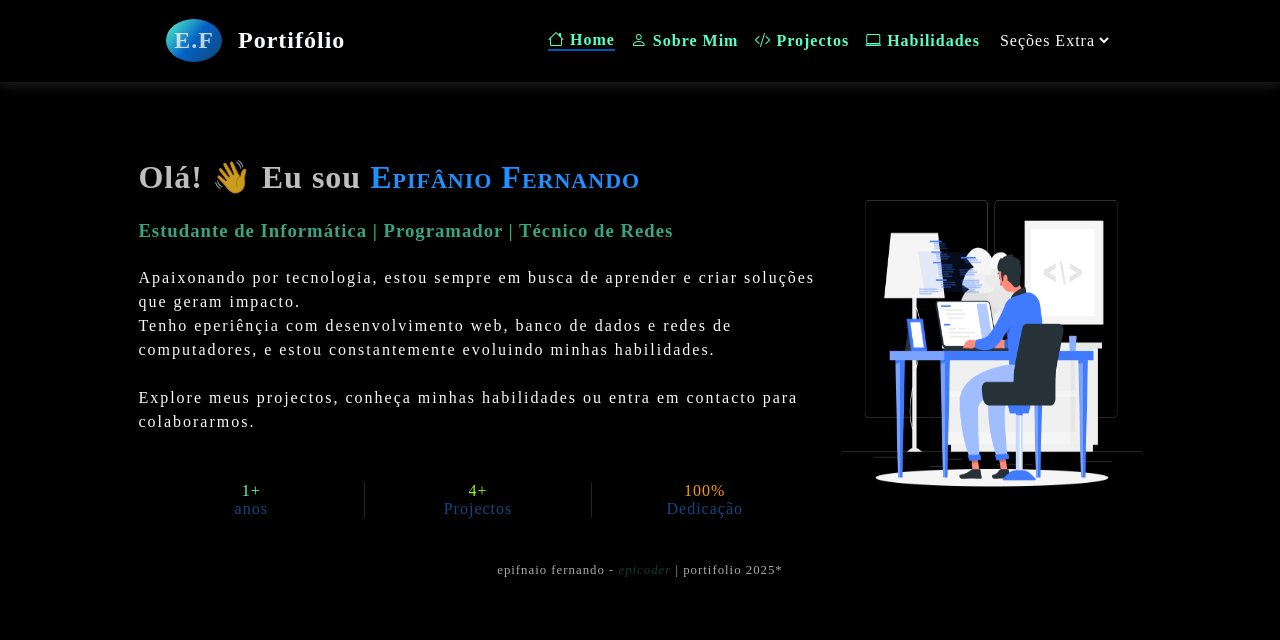
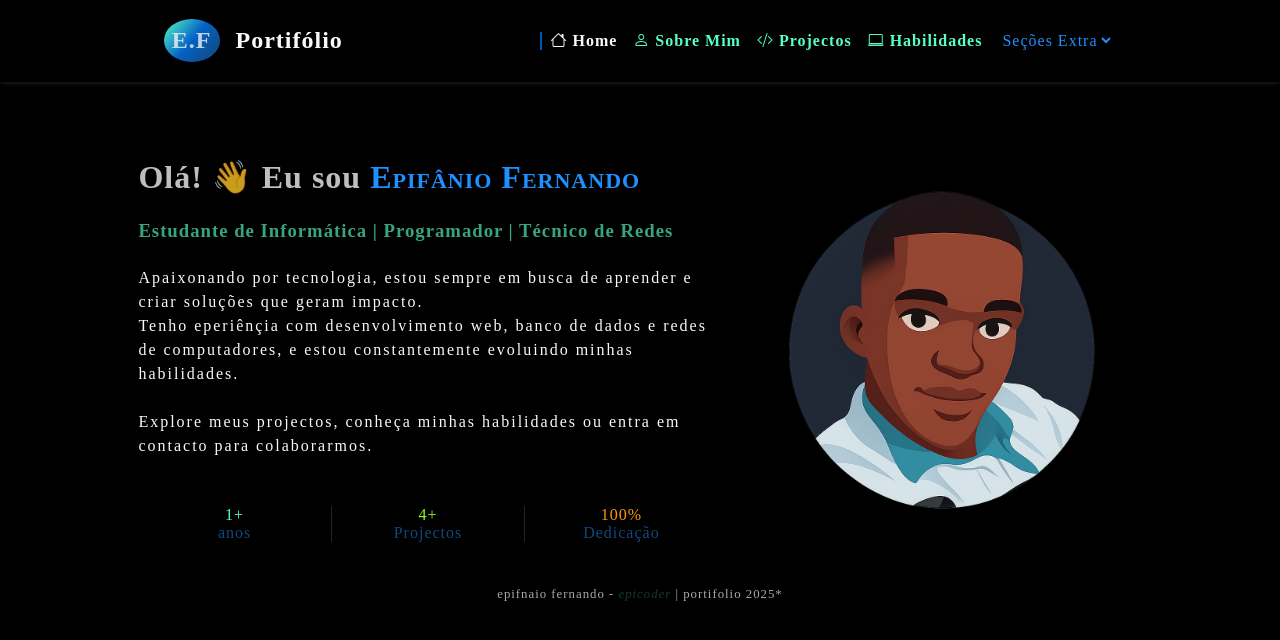
Before and after one commit to epifaniovalente/epicoder_frontend, a PHP site: page / in a window 1280 px wide. Shown: the top 640 px of the page. Run offline with PHP 8.4, Linux system fonts and the light colour scheme; some web fonts are replaced.

Commit message:
portifolio
menu alterado

```diff
--- a/epicoder/CSS/style.css
+++ b/epicoder/CSS/style.css
@@ -35,7 +35,7 @@ header {
     top: 0;
     padding: 1.5% 2%;
     backdrop-filter: blur(20px);
-    box-shadow: 0 0 15px rgba(245, 245, 245, 0.192);
+    box-shadow: 0 0 5px rgba(245, 245, 245, 0.192);
 }
 
 nav {
@@ -65,40 +65,46 @@ nav .logo-text {
 }
 
 nav .menu-link {
+    overflow-x: hidden;
     height: fit-content;
     display: flex;
     align-items: center;
     list-style: none;
     gap: 1rem;
     padding: 2px;
-    transition: all .3s ease;
-}
-
-.menu-link div:first-child{
-    display: none;
-}
-.fechar-menu{
-    width: 100%;
-    text-align: right;
-    padding-right: 5%;
-
-    cursor: pointer;
-    background: transparent;
-    outline: none;
-    border: none;
-    font-size: 1.7rem;
-    font-weight: 600;
-    color: var(--light-color);
-
-    transition: all .4s cubic-bezier(0.175, 0.885, 0.32, 1.275);
+    transition: all .4s ease;
     transform-origin: left;
 }
 
-.menu-link .link.ativo {
-    border-bottom: 2px solid var(--cor3);
+.menu-link .logo-name{
+    width: 100%;
+    text-align: center;
+    border: 1px solid #8fff0d;
+    font-size: 1.5rem;
+    padding: 3%;
+    background: linear-gradient(130deg, #0461c4, #124673);
+}
+
+nav .menu-link.abrir {
+    display: block;
+}
+
+.menu-link div:first-child {
+    display: none;
+}
+
+.menu-link .link {
+    display: flex;
+}
+
+.menu-link .link a.ativo {
+    padding-left: .5rem;
+    color: var(--light-color);
+    border-left: 2px solid var(--cor3);
 }
 
 .menu-link .link a {
+    flex: 1;
     font-size: 1rem;
     text-decoration: none;
     color: #57ffc9;
@@ -112,6 +118,7 @@ nav .menu-link {
     color: var(--light-color);
     border: none;
     outline: none;
+    color: #1e90ff;
 }
 
 select option {
@@ -193,8 +200,7 @@ main.main-content {
 }
 
 .main-content .perfil img {
-    flex: 1;
-    max-width: 300px;
+    max-width: 400px;
 }
 
 .infor {
--- a/epicoder/JS/script.js
+++ b/epicoder/JS/script.js
@@ -1,3 +1,6 @@
-document.addEventListener('DOMContentLoaded', function () {
+const btn = document.getElementById('botao');
+const menu = document.querySelector('.menu-link');
 
-});
+btn.addEventListener('click',function () {
+    menu.classList.toggle('abrir');
+})
--- a/index.html
+++ b/index.html
@@ -5,8 +5,7 @@
     <meta charset="UTF-8">
     <meta name="viewport" content="width=device-width, initial-scale=1.0">
     <title>EpiCoder-Portifolio</title>
-        <link rel="stylesheet"
-            href="https://cdn.jsdelivr.net/npm/bootstrap-icons@1.13.1/font/bootstrap-icons.min.css">
+    <link rel="stylesheet" href="https://cdn.jsdelivr.net/npm/bootstrap-icons@1.13.1/font/bootstrap-icons.min.css">
     <link rel="stylesheet" href="epicoder/CSS/style.css">
 </head>
 
@@ -18,11 +17,11 @@
                 <span class="logo-text">Portifólio</span>
             </div>
             <ul class="menu-link">
-                    <div class="fechar-menu">
-                        <i class="bi bi-x-lg"></i>
+                <div class="logo-name">
+                    Epifânio Fernando
                 </div>
-                    <li class="link ativo">
-                        <a href="#" target="_self">
+                <li class="link">
+                    <a href="#" target="_self" class="ativo">
                         <i class="bi bi-house"></i>
                         <span class="">Home</span>
                     </a>
@@ -48,13 +47,13 @@
                 </li>
                 <li>
                     <select name="secoes" id="" onchange="window.location.href=this.value">
-                            <option value="" disabled selected >Seções Extra</option>
+                        <option value="" disabled selected class="selecionada">Seções Extra</option>
                         <option value="">Blog</option><!--epicoder/pages/blog.html-->
                         <option value="Certificados">Certificados</option>
                     </select>
                 </li>
             </ul>
-                <button type="button" class="menu-btn">
+            <button type="button" class="menu-btn" id="botao">
                 <i class="bi bi-list-ul"></i>
             </button>
         </nav>
@@ -92,7 +91,7 @@
             </div>
         </div>
         <div class="perfil">
-                <img src="epicoder/image/in-dev.png" alt="perfil">
+            <img src="epicoder/image/perfil.png" alt="perfil">
         </div>
     </main>
     <footer>
```
Also changed, not shown: other parts of epicoder/CSS/style.css (+26 -14 lines), epicoder/image/perfil-1.jpg (deleted), epicoder/image/perfil.png. Lines whose indentation alone changed are shown as unchanged.
